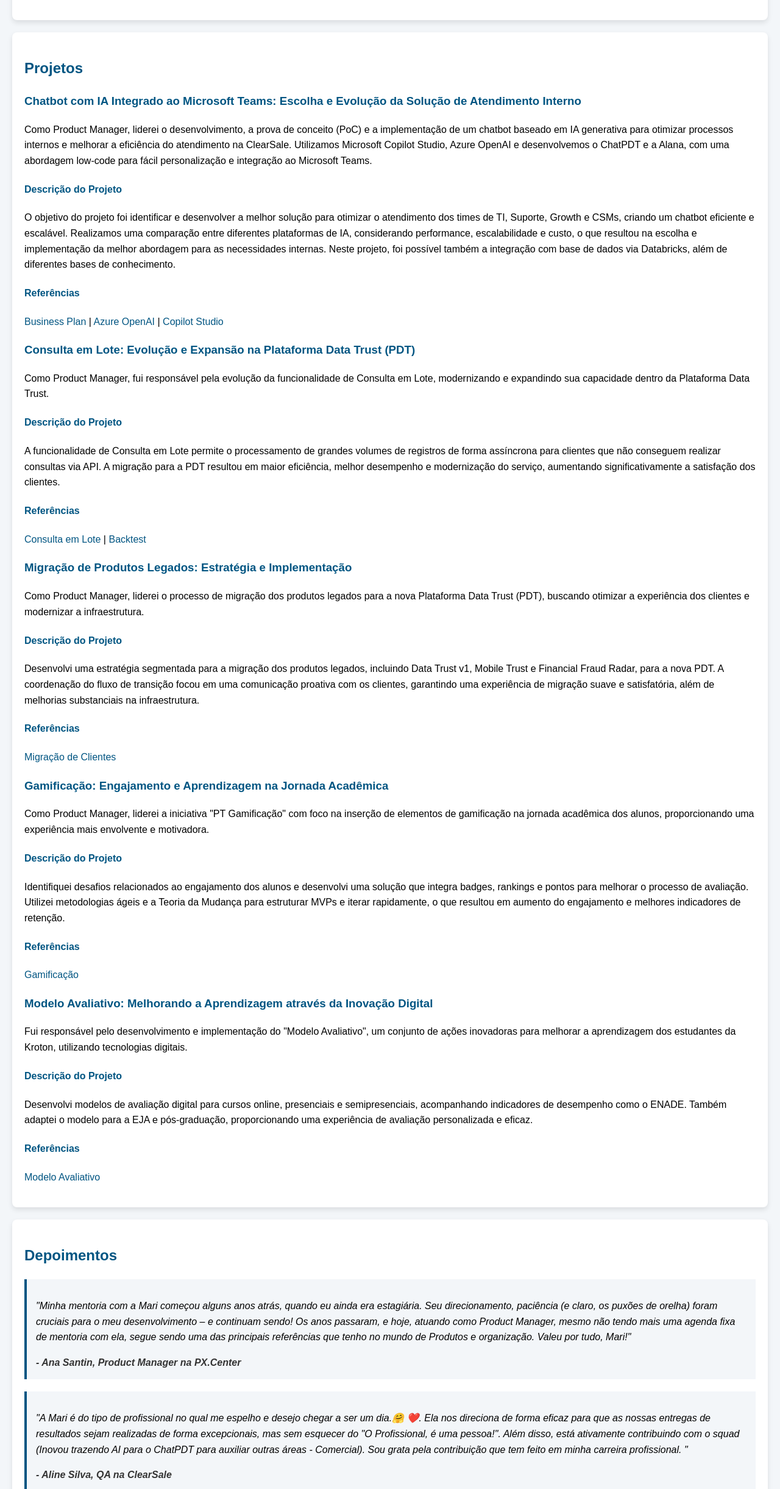
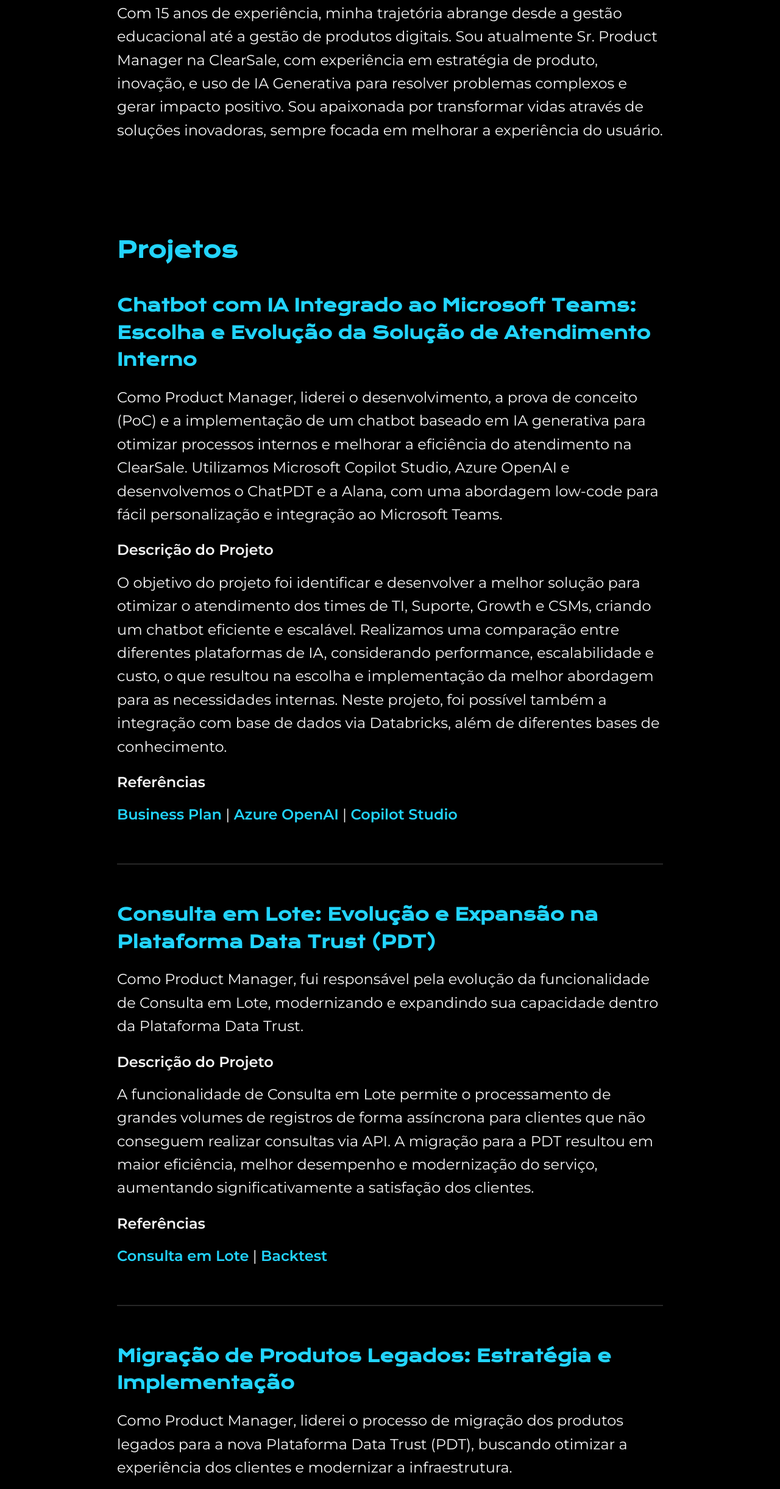
Before and after one commit to maricoralina/maricoralina.github.io, a plain HTML site: page index.html in a window 1280 px wide. Shown: the part 358-2800 px from the top of the page at 61% size. Drawn offline with nearby package versions, Linux system fonts and the light colour scheme.

Commit message:
feat: update portfolio layout - initial version

```diff
--- a/style.css
+++ b/style.css
@@ -1,70 +1,193 @@
-body {
-    font-family: Arial, sans-serif;
-    line-height: 1.6;
+@import url('https://fonts.googleapis.com/css2?family=Krona+One&family=Montserrat:wght@400;600&display=swap');
+
+:root {
+    --cor-primaria: #000000;
+    --cor-secundaria: #F6F6F6;
+    --cor-terciaria: #22D4FD;
+    --cor-hover: #272727;
+
+    --fonte-primaria: 'Krona One', sans-serif;
+    --fonte-secundaria: 'Montserrat', sans-serif;
+}
+
+* {
     margin: 0;
     padding: 0;
-    background-color: #f3f6f9; /* Cinza claro */
+}
+
+body {
+    box-sizing: border-box;
+    background-color: var(--cor-primaria);
+    color: var(--cor-secundaria);
+    font-family: var(--fonte-secundaria);
+    line-height: 1.6;
 }
 
 header {
-    background: #005582; /* Azul escuro */
-    color: #ffffff; /* Texto branco */
-    padding: 20px 0;
-    text-align: center;
+    padding: 2% 0% 0% 15%;
+}
+
+h1 {
+    font-family: var(--fonte-primaria);
+    font-size: 2.25rem;
+    color: var(--cor-secundaria);
+    margin-bottom: 20px;
 }
 
 nav ul {
+    display: flex;
+    gap: 80px;
     list-style: none;
     padding: 0;
-    text-align: center;
-    margin: 0;
+    flex-wrap: wrap;
 }
 
 nav ul li {
     display: inline;
-    margin: 0 15px;
 }
 
 nav ul li a {
-    color: #ffffff; /* Links no header */
+    font-family: var(--fonte-secundaria);
+    font-size: 1.5rem;
+    font-weight: 600;
+    color: var(--cor-terciaria);
     text-decoration: none;
-    font-weight: bold;
+}
+
+nav ul li a:hover {
+    background-color: var(--cor-hover);
+    padding: 5px 10px;
+    border-radius: 4px;
 }
 
 section {
-    padding: 20px;
-    margin: 20px;
-    background: #ffffff; /* Fundo branco */
-    border-radius: 8px;
-    box-shadow: 0 4px 8px rgba(0, 0, 0, 0.1); /* Sombra suave */
+    padding: 5% 15%;
 }
 
-h1 {
-    color: #ffffff; /* Branco para o título principal */
+h2 {
+    font-size: 2.25rem;
+    font-family: var(--fonte-primaria);
+    color: var(--cor-terciaria);
+    margin-bottom: 40px;
 }
 
-h2, h3, h4 {
-    color: #005582; /* Azul escuro para títulos */
+h3 {
+    font-size: 1.75rem;
+    font-family: var(--fonte-primaria);
+    color: var(--cor-terciaria);
+    margin-top: 40px;
+    margin-bottom: 20px;
+}
+
+h4 {
+    font-size: 1.5rem;
+    font-family: var(--fonte-secundaria);
+    font-weight: 600;
+    color: var(--cor-secundaria);
+    margin-top: 20px;
+    margin-bottom: 15px;
+}
+
+p {
+    font-size: 1.5rem;
+    font-family: var(--fonte-secundaria);
+    margin-bottom: 20px;
+}
+
+article {
+    margin-bottom: 60px;
+    padding-bottom: 40px;
+    border-bottom: 2px solid var(--cor-hover);
+}
+
+article:last-child {
+    border-bottom: none;
+}
+
+a {
+    color: var(--cor-terciaria);
+    text-decoration: none;
+    font-weight: 600;
+}
+
+a:hover {
+    background-color: var(--cor-hover);
+    padding: 2px 8px;
+    border-radius: 4px;
 }
 
 blockquote {
-    background: #f3f6f9; /* Fundo cinza claro para depoimentos */
-    border-left: 4px solid #005582; /* Barra azul à esquerda para destacar */
-    margin: 20px 0;
-    padding: 15px;
+    background-color: var(--cor-hover);
+    border-left: 4px solid var(--cor-terciaria);
+    margin: 40px 0;
+    padding: 30px;
     font-style: italic;
+    border-radius: 8px;
 }
 
-footer {
-    font-weight: bold;
-    color: #333; /* Cor neutra para o nome do autor */
+blockquote p {
+    font-size: 1.25rem;
+    margin-bottom: 15px;
 }
 
-a {
-    color: #005582; /* Azul escuro para links */
-    text-decoration: none;
+blockquote footer {
+    font-weight: 600;
+    color: var(--cor-terciaria);
+    font-style: normal;
+    font-size: 1.125rem;
 }
 
-a:hover {
-    text-decoration: underline; /* Sublinhar links ao passar o mouse */
+#contato {
+    display: flex;
+    flex-direction: column;
+    gap: 20px;
 }
+
+footer, .rodape {
+    color: var(--cor-primaria);
+    background-color: var(--cor-terciaria);
+    padding: 24px;
+    text-align: center;
+    font-family: var(--fonte-secundaria);
+    font-size: 1.5rem;
+    font-weight: 400;
+}
+
+@media (max-width: 1200px) {
+    header {
+        padding: 10%;
+    }
+
+    nav ul {
+        justify-content: center;
+        gap: 40px;
+    }
+
+    section {
+        padding: 5%;
+    }
+
+    h1 {
+        font-size: 1.75rem;
+    }
+
+    h2 {
+        font-size: 1.75rem;
+    }
+
+    h3 {
+        font-size: 1.5rem;
+    }
+
+    h4 {
+        font-size: 1.25rem;
+    }
+
+    p {
+        font-size: 1.25rem;
+    }
+
+    nav ul li a {
+        font-size: 1.25rem;
+    }
+}
```
